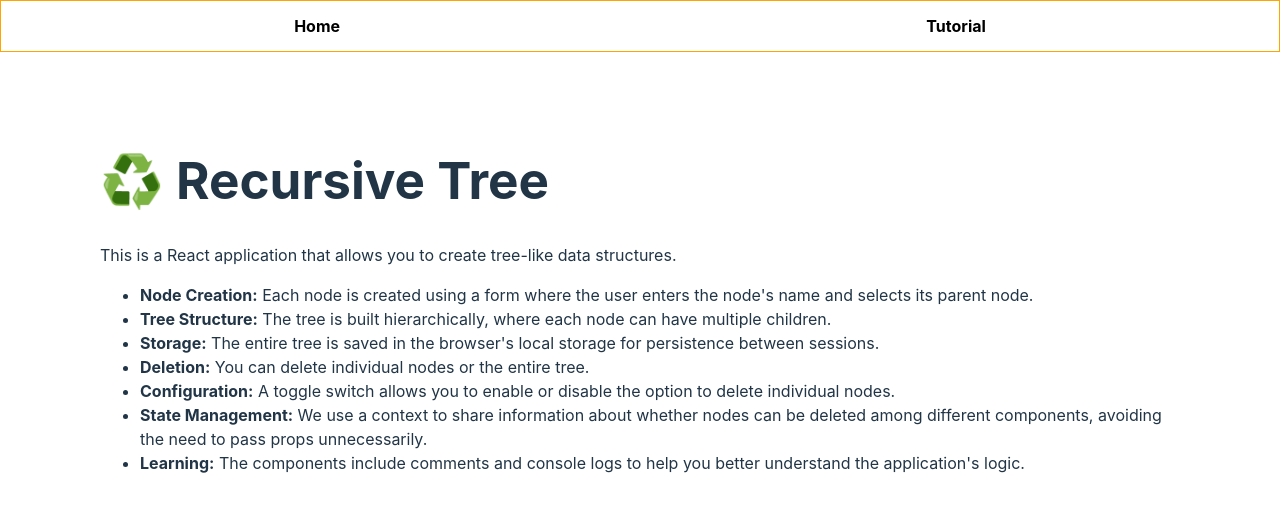
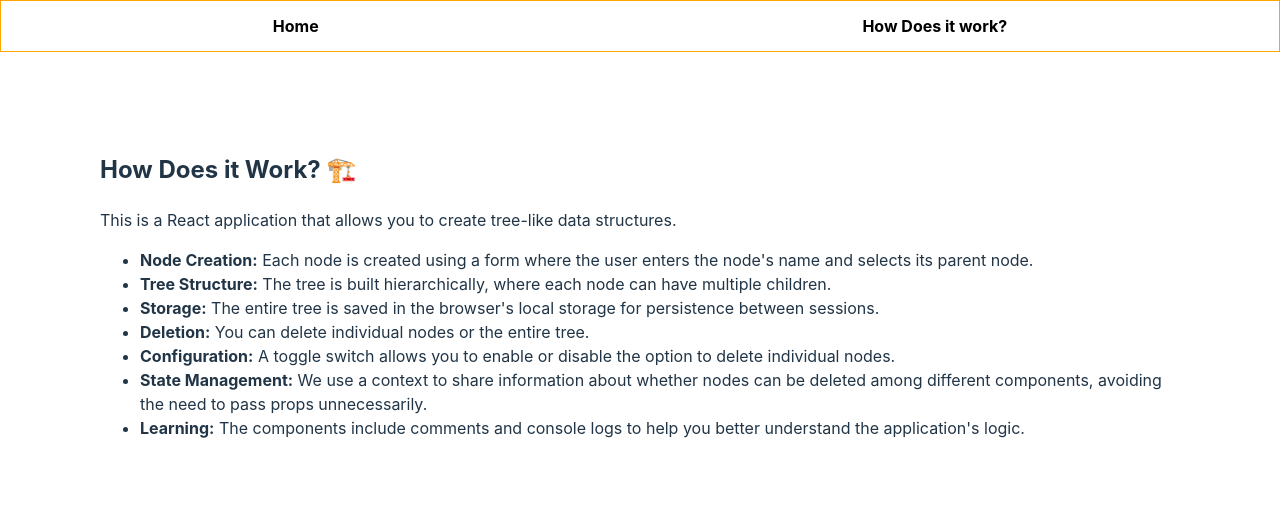
Before and after one commit to Firet/recursive-tree, a React (Vite) app: page /tutorial in a window 1280 px wide. Shown: the top 512 px of the page. Built offline with nearby package versions, Linux system fonts and the light colour scheme.

Commit message:
Rename tutorial as 'How does it work?'

```diff
--- a/src/components/Header.jsx
+++ b/src/components/Header.jsx
@@ -30,7 +30,7 @@
           color: 'black',
           fontWeight: 'bold',
         }}
-      >Tutorial</Link>
+      >How Does it work?</Link>
     </nav>
   );
 }
--- a/src/components/Tutorial.jsx
+++ b/src/components/Tutorial.jsx
@@ -5,7 +5,7 @@
         margin: '100px',
       }}
     >
-      <h1>♻️ Recursive Tree</h1>
+      <h2>How Does it Work? 🏗️</h2>
       <p>
         This is a React application that allows you to create tree-like data
         structures.
```
